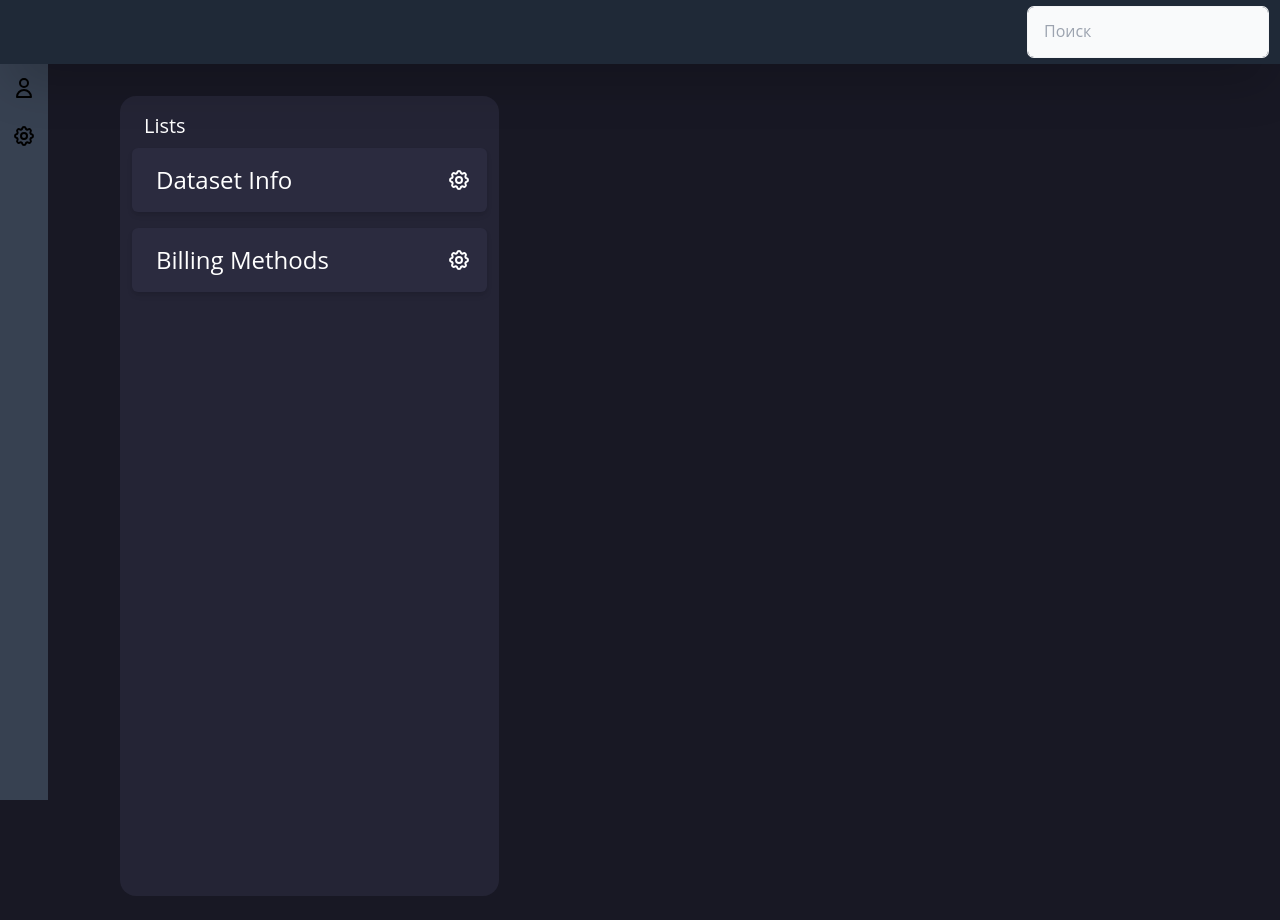
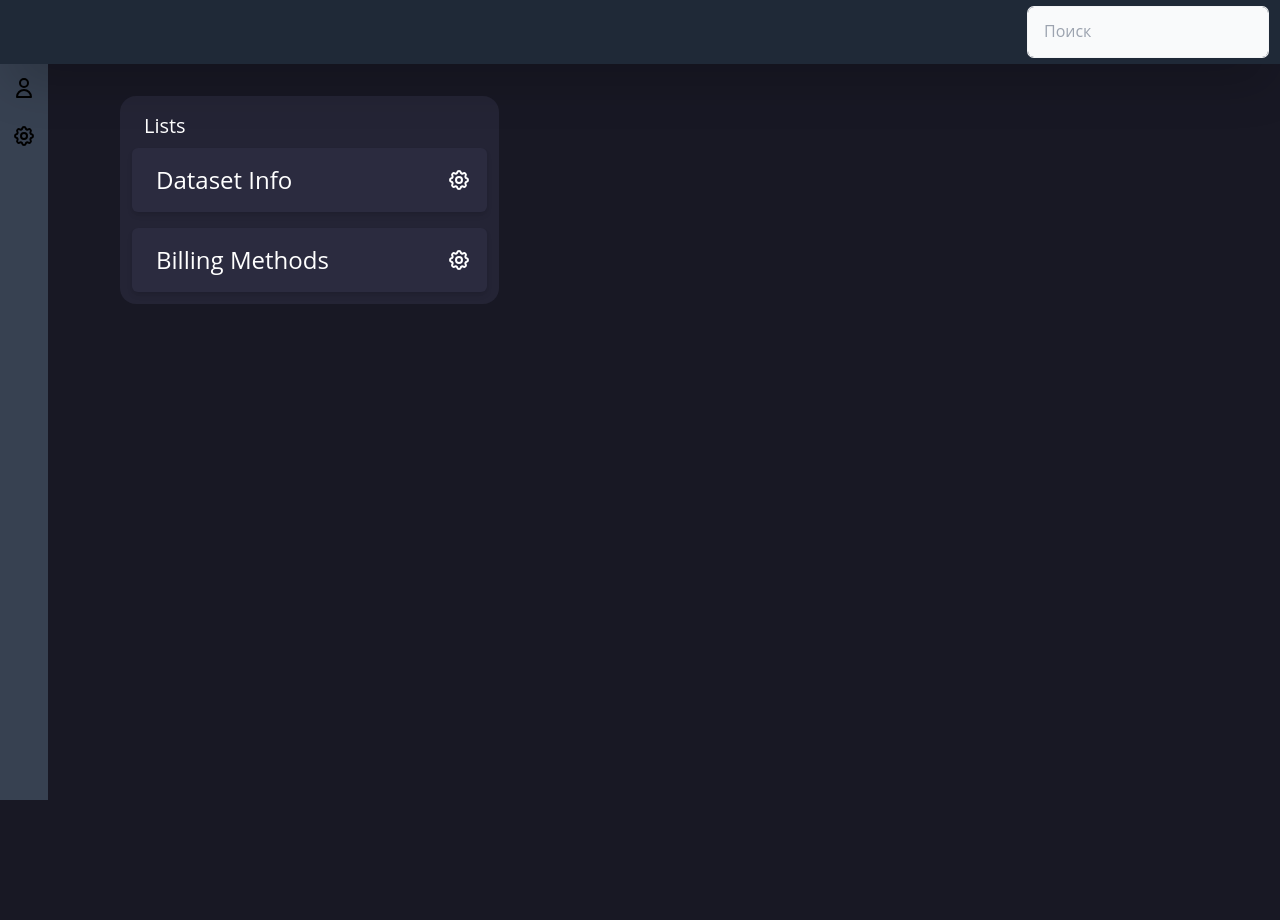
Before and after one commit to talkiiing/om, a React app in the folder clientom/: page / in a window 1280 px wide. After the commit the page ends 800 px from the top, so only its background shows below. Built offline with nearby package versions, Linux system fonts and the light colour scheme; what @feathersjs/authentication-client, @feathersjs/client, @feathersjs/feathers, @feathersjs/rest-client would draw is missing.

Commit message:
fixed(clientom): trying drill h-full to content block

```diff
--- a/clientom/src/App.tsx
+++ b/clientom/src/App.tsx
@@ -72,7 +72,7 @@
   }, [])
 
   return (
-    <div className='w-screen scroll-root' ref={appRootRef}>
+    <div className='h-full w-screen scroll-root' ref={appRootRef}>
       <WithNavigation>
         <Route
           render={({ location }) => (
@@ -84,7 +84,7 @@
                 //nodeRef={transitionRoot}
               >
                 <div className='w-full h-full' ref={transitionRoot}>
-                  <div className='p-6'>  {/* previous className="p-6 container max-w-3xl"*/}
+                  <div className='p-6 h-full'>  {/* previous className="p-6 container max-w-3xl"*/}
                     <Switch location={location}>
                       <Route path={buildRoute(['auth'])}>
                         <Auth />
--- a/clientom/src/components/WithNavigation/WithNavigation.tsx
+++ b/clientom/src/components/WithNavigation/WithNavigation.tsx
@@ -9,15 +9,16 @@
   children: JSX.Element | JSX.Element[]
 }) => {
   const inputModel = useInput('')
+
   return (
     <>
-      <div className='content pt-16 pl-12'>{children}</div>
+      <div className='content pt-16 pl-12 h-full'>{children}</div>
       <Drawer />
       <div className='navBar fixed top-0 left-0 w-full h-16 bg-omheader shadow-2xl flex items-center justify-between'>
         <div className='flex flex-row items-center justify-between'>
           <Logo className='w-12 h-10 mx-3 my-2' />
         </div>
-        <div className='h-full flex items-center px-3'>
+        <div className='h-full flex items-center p-3'>
           <Input model={inputModel} label={'Поиск'} />
         </div>
       </div>
--- a/clientom/src/index.css
+++ b/clientom/src/index.css
@@ -26,3 +26,10 @@
     @apply text-gray-700;
   }
 }
+
+body, html, #root {
+  margin: 0;
+  padding: 0;
+  height: 100%;
+  width: 100%;
+}
--- a/clientom/src/ui/ListSet/List.tsx
+++ b/clientom/src/ui/ListSet/List.tsx
@@ -31,7 +31,7 @@
 
 const List = () => {
   return (
-    <div className='bg-omgray min-w-80 w-1/3 h-screen rounded-2xl p-3 space-y-2'>
+    <div className='bg-omgray min-w-80 w-1/3 h-full rounded-2xl p-3 space-y-2'>
       <h3 className='text-omwhite text-xl pl-3 pt-1'>Lists</h3>
       <div className='flex flex-col items-start gap-4'>
         {menuOptions.map((v, i) => (
```
